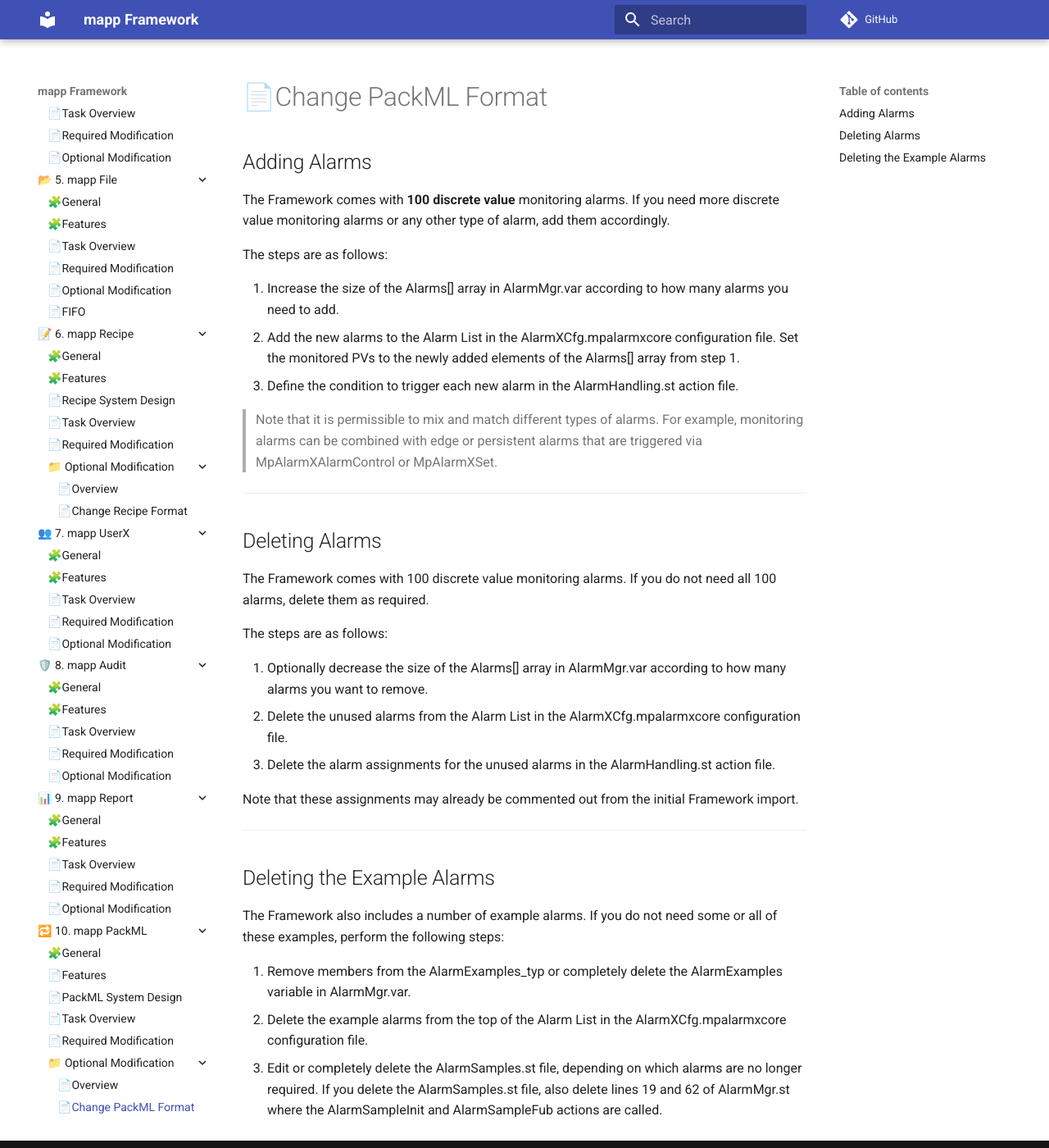
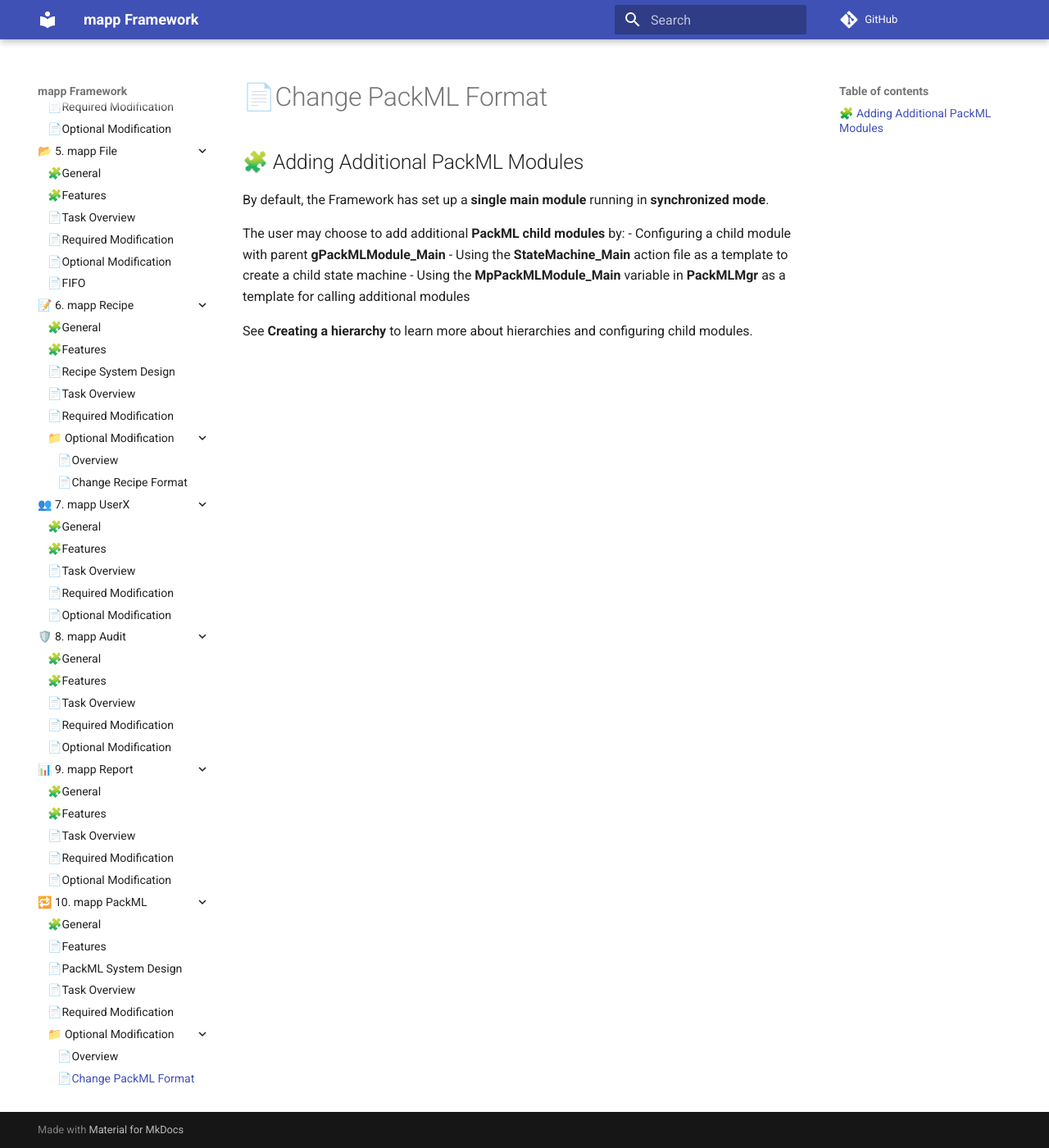
Before and after one commit to jaroslavkovar80/SSHClient, an MkDocs documentation site: the page built from docs/packml/Optional_Modification/page1.md, in a window 1280 px wide and 1400 px high. Shown: the whole window at 82% size. Built offline with MkDocs 1.6.1 and Material for MkDocs 9.7.7, drawn with Linux system fonts in a browser that asks for light colours; comment, search, counter and statistics services are not loaded.

Commit message:
complete mapp PackML s ikonkami

```diff
--- a/docs/packml/Optional_Modification/page1.md
+++ b/docs/packml/Optional_Modification/page1.md
@@ -1,38 +1,10 @@
-## Adding Alarms
+## 🧩 Adding Additional PackML Modules
 
-The Framework comes with **100 discrete value** monitoring alarms. If you need more discrete value monitoring alarms or any other type of alarm, add them accordingly.
+By default, the Framework has set up a **single main module** running in **synchronized mode**.
 
-The steps are as follows:
+The user may choose to add additional **PackML child modules** by:
+- Configuring a child module with parent **gPackMLModule_Main**
+- Using the **StateMachine_Main** action file as a template to create a child state machine
+- Using the **MpPackMLModule_Main** variable in **PackMLMgr** as a template for calling additional modules
 
-1. Increase the size of the Alarms[] array in AlarmMgr.var according to how many alarms you need to add.
-2. Add the new alarms to the Alarm List in the AlarmXCfg.mpalarmxcore configuration file.
-   Set the monitored PVs to the newly added elements of the Alarms[] array from step 1.
-3. Define the condition to trigger each new alarm in the AlarmHandling.st action file.
-
-> Note that it is permissible to mix and match different types of alarms.
-> For example, monitoring alarms can be combined with edge or persistent alarms that are triggered via
-> MpAlarmXAlarmControl or MpAlarmXSet.
-
----
-
-## Deleting Alarms
-
-The Framework comes with 100 discrete value monitoring alarms. If you do not need all 100 alarms, delete them as required.
-
-The steps are as follows:
-
-1. Optionally decrease the size of the Alarms[] array in AlarmMgr.var according to how many alarms you want to remove.
-2. Delete the unused alarms from the Alarm List in the AlarmXCfg.mpalarmxcore configuration file.
-3. Delete the alarm assignments for the unused alarms in the AlarmHandling.st action file.
-
-Note that these assignments may already be commented out from the initial Framework import.
-
----
-
-## Deleting the Example Alarms
-
-The Framework also includes a number of example alarms. If you do not need some or all of these examples, perform the following steps:
-
-1. Remove members from the AlarmExamples_typ or completely delete the AlarmExamples variable in AlarmMgr.var.
-2. Delete the example alarms from the top of the Alarm List in the AlarmXCfg.mpalarmxcore configuration file.
-3. Edit or completely delete the AlarmSamples.st file, depending on which alarms are no longer required. If you delete the AlarmSamples.st file, also delete lines 19 and 62 of AlarmMgr.st where the AlarmSampleInit and AlarmSampleFub actions are called.
+See **Creating a hierarchy** to learn more about hierarchies and configuring child modules.
```
Also changed, not shown: docs/packml/Optional_Modification/index.md (+7 -19 lines), docs/packml/Optional_Modification/page2.md (deleted, +0 -41 lines), docs/packml/Optional_Modification/page3.md (deleted, +0 -44 lines), docs/packml/Optional_Modification/page4.md (deleted, +0 -44 lines), docs/packml/Optional_Modification/page5.md (deleted, +0 -44 lines), docs/packml/features.md (+4 -27 lines), docs/packml/index.md (+11 -9 lines), docs/packml/required_modification.md (+23 -51 lines), docs/packml/task_overview.md (+16 -12 lines).
